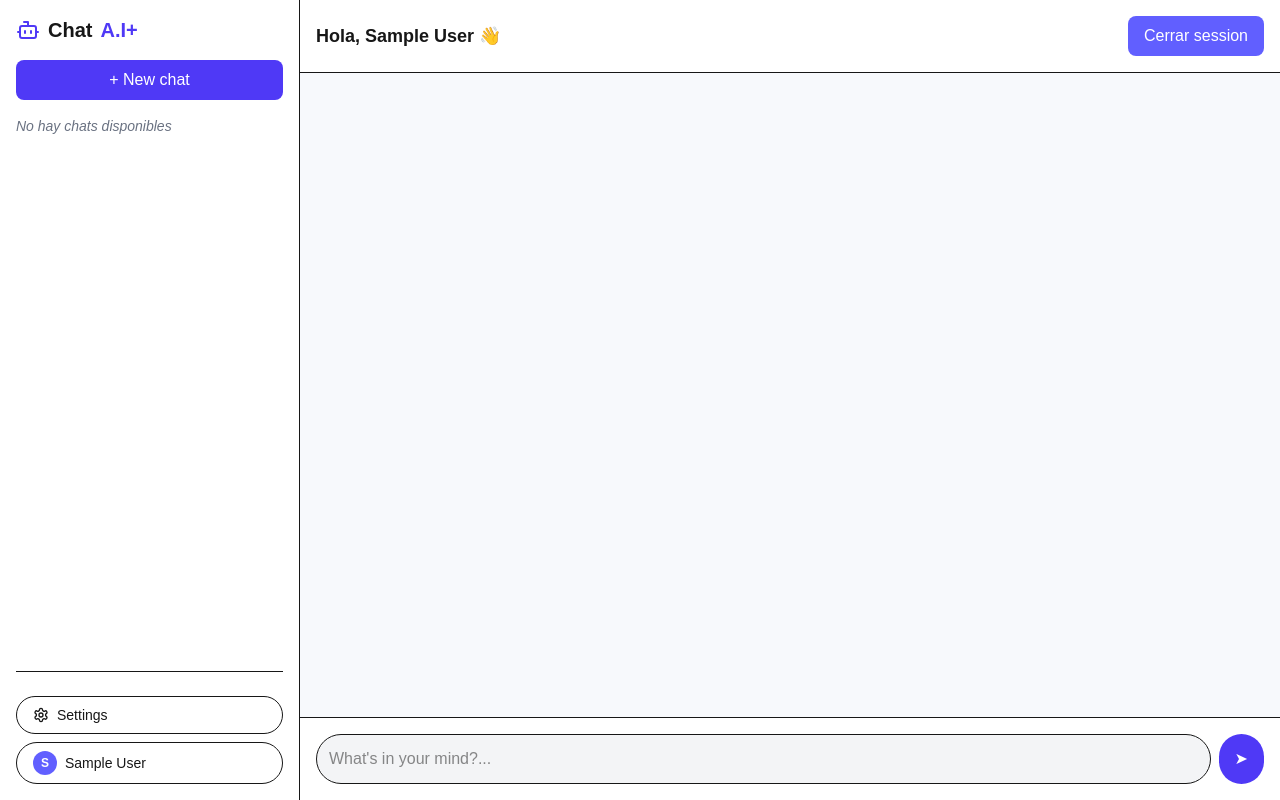
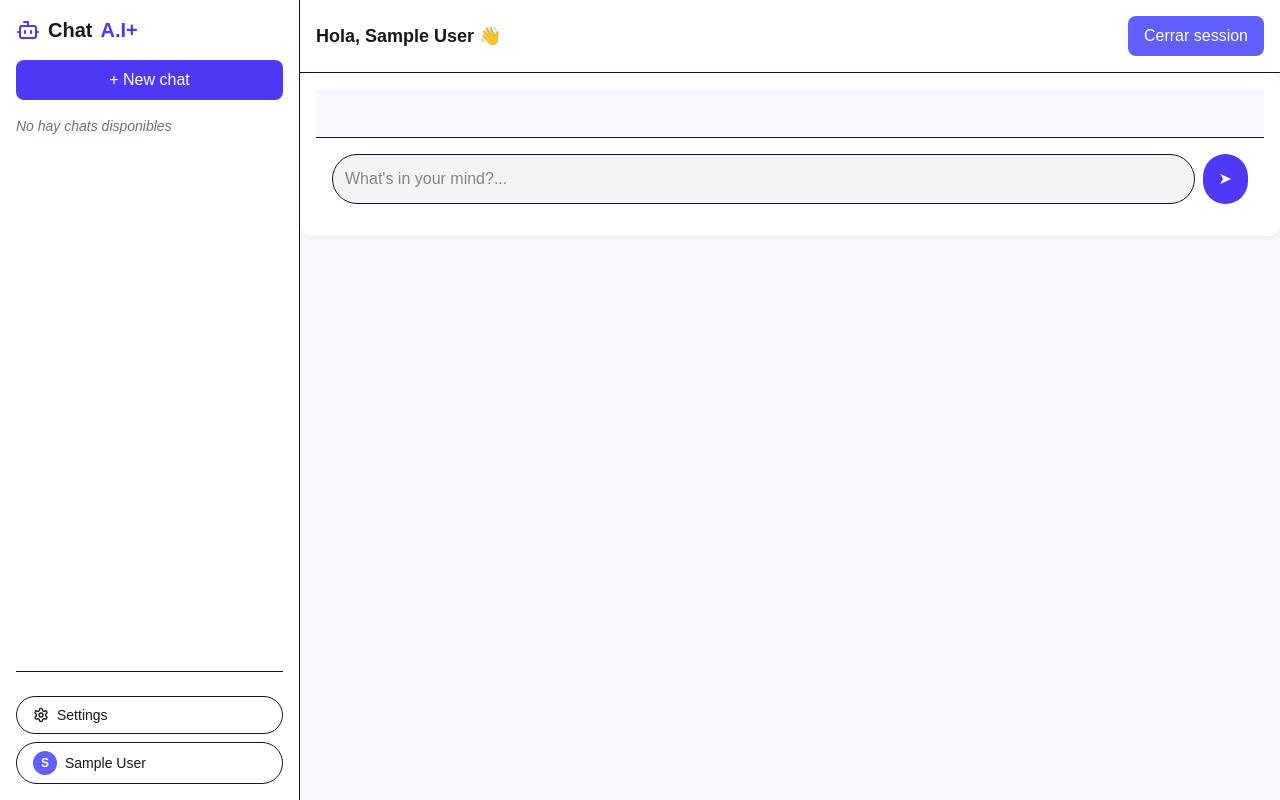
Before and after one commit to SlesSam/chatfake, a Next.js app: page /chats in a window 1280 px wide. Built offline with nearby package versions, Linux system fonts and the light colour scheme; sample sign-in values are in the browser's storage.

Commit message:
static sidebar and header

```diff
--- a/src/app/chats/[id]/page.tsx
+++ b/src/app/chats/[id]/page.tsx
@@ -1,18 +1,15 @@
 'use client';
 
-import ChatHeader from "@/components/chats/chatHeader";
 import ChatInput from "@/components/chats/chatInput";
 import ChatMessages from "@/components/chats/chatMessages";
-import ChatSidebar from "@/components/chats/chatSidebar";
-// import ChatSkeleton from "../components/chatSkeleton";
+
 
 
 
 export default function ChatDetailPage() {
     return <main className="flex h-screen">
-        <ChatSidebar />
+
         <section className="flex-1 flex flex-col bg-[#f7f9fc]">
-            <ChatHeader />
             <ChatMessages></ChatMessages>
             <ChatInput />
         </section>
--- a/src/app/chats/components/chatSkeleton.tsx
+++ /dev/null
@@ -1,18 +0,0 @@
-import ChatSidebar from "@/components/chats/chatSidebar";
-
-import ChatHeader from "@/components/chats/chatHeader";
-import ChatInput from "@/components/chats/chatInput";
-import ChatMessages from "@/components/chats/chatMessages";
-
-export default function ChatSkeleton() {
-  return (
-    <main className="flex h-screen">
-      <ChatSidebar />
-      <section className="flex-1 flex flex-col bg-[#f7f9fc]">
-        <ChatHeader />
-         <ChatMessages/>
-        <ChatInput />
-      </section>
-    </main>
-  );
-}
--- /dev/null
+++ b/src/app/chats/layout.tsx
@@ -0,0 +1,15 @@
+import ChatHeader from "@/components/chats/chatHeader";
+import ChatSidebar from "@/components/chats/chatSidebar";
+
+export default function ChatLayout({ children }: { children: React.ReactNode }) {
+    return (
+        <main className="flex h-screen">
+
+            <ChatSidebar />
+            <section className="flex-1 flex flex-col bg-[#f7f9fc]">
+                <ChatHeader />
+                {children}
+            </section>
+        </main>
+    );
+}
--- a/src/app/chats/page.tsx
+++ b/src/app/chats/page.tsx
@@ -1,17 +1,13 @@
-import ChatSidebar from "@/components/chats/chatSidebar";
-
-import ChatHeader from "@/components/chats/chatHeader";
 import ChatInput from "@/components/chats/chatInput";
 import ChatMessages from "@/components/chats/chatMessages";
 
 export default function ChatPage() {
     return (
 
-        <main className="flex h-screen">
-            <ChatSidebar />
+        <main className="chat-card ">
+
             <section className="flex-1 flex flex-col bg-[#f7f9fc]">
-                <ChatHeader />
-                    <ChatMessages></ChatMessages>
+                <ChatMessages/>
                 <ChatInput />
             </section>
         </main>
```
